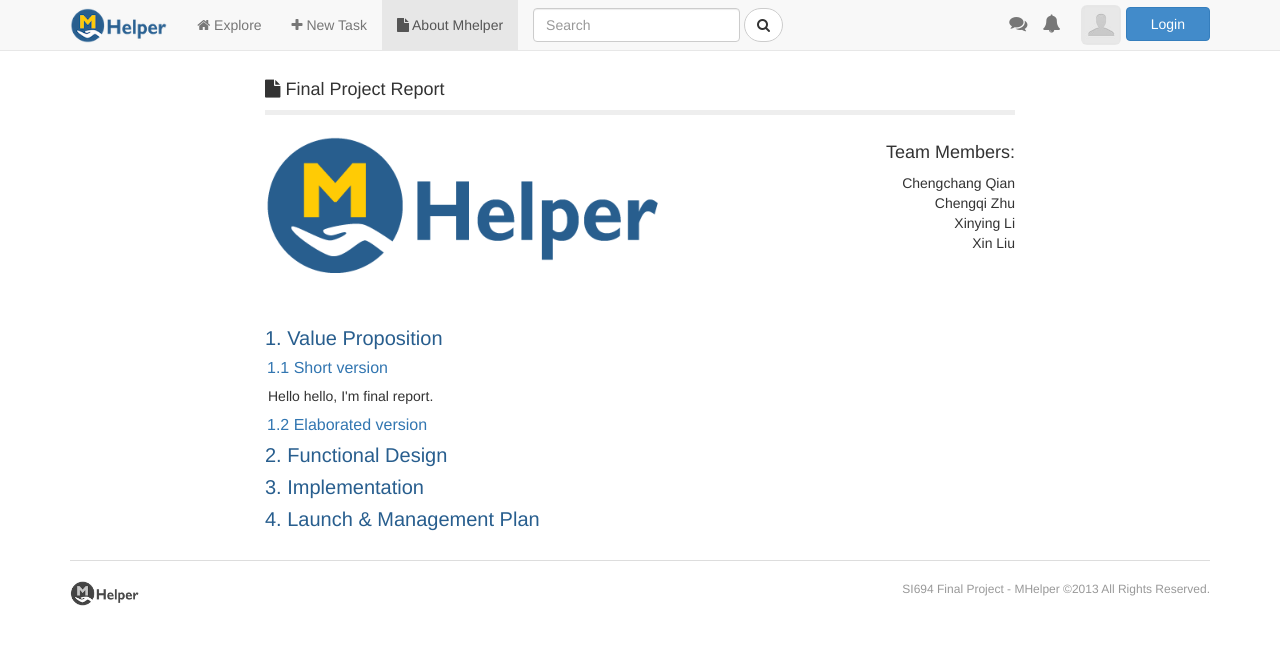
After one commit to umliuxin/MHelper, a PHP site: page /plus/report.php in a window 1280 px wide. The commit adds this page. Shown: the top 645 px of the page. Run offline with PHP 8.4, Linux system fonts and the light colour scheme; some libraries are stand-ins or nearby versions.

Commit message:
report page

```diff
--- /dev/null
+++ b/css/report.css
@@ -0,0 +1,47 @@
+a:hover {
+    text-decoration: none;
+}
+body {
+    padding-top: 70px;
+}
+.avatar {
+    width:40px;
+    height:40px;
+    margin:5px;
+}
+#searchBtn {
+    border-radius: 18px;
+}
+#mainbar {
+
+}
+hr.divider {
+    margin: 0 auto 18px;
+    border-width: 5px;
+}
+
+.frame{
+/*	border:1px solid #ccc;
+	padding:10px;*/
+}
+
+.intro{
+	padding-bottom:40px;
+}
+
+.report{
+
+}
+
+.report h4{
+	font-size:20px;
+	color:#285e8e;
+}
+.report h5{
+	font-size:16px;
+	color:#3276b1;
+	padding-left:2px;
+}
+.report p{
+	padding-left:3px;
+}
--- a/header.php
+++ b/header.php
@@ -16,6 +16,7 @@
 			<ul class="nav navbar-nav">
 				<li <?php if($page == "home"){?>class="active"<?php }?> ><a href="index.php"><i class="fa fa-home"></i> Explore</a></li>
 				<li <?php if($page == "new"){?>class="active"<?php }?> ><a href="newtask.php"><i class="fa fa-plus"></i> New Task</a></li>
+				<li <?php if($page == "report"){?>class="active"<?php }?> ><a href="report.php"><i class="fa fa-file"></i> About Mhelper</a></li>
 			</ul>
 
 			<form class="navbar-form navbar-left" id="searchBar" role="search">
--- /dev/null
+++ b/report.php
@@ -0,0 +1,64 @@
+<?php
+$page = "report";
+?>
+
+<!doctype html>
+<html lang="en">
+<head>
+	<meta charset="UTF-8">
+	<title>MHelper-Final Report</title>
+
+	<!-- Load CSS Files -->
+	<link rel="stylesheet" href="css/bootstrap/bootstrap.min.css">
+	<link rel="stylesheet" href="//netdna.bootstrapcdn.com/font-awesome/4.0.3/css/font-awesome.css">
+	<link rel="stylesheet" href="css/report.css">
+
+	<!-- Load Script Files -->
+	<script src="js/jquery/jquery.min.js"></script>
+	<script src="js/jquery/jquery-ui.min.js"></script>
+	<script src="js/bootstrap/bootstrap.min.js"></script>
+
+</head>
+<body>
+	<?php require_once("header.php"); ?>
+	<div class="container">
+		<div class="row">
+			<div id="mainbar" class="col-md-8 col-md-offset-2">
+				<h4><i class="fa fa-file"></i> Final Project Report</h4>
+				<hr class="divider">
+				<div class="frame">
+					<div class="intro">
+						<img src="img/report-logo.png" width="400" alt="logo">
+						<div class="pull-right" style="text-align:right">
+							<h4>Team Members:</h4>
+							<span>Chengchang Qian</span><br/>
+							<span>Chengqi Zhu</span><br/>
+							<span>Xinying Li</span><br/>
+							<span>Xin Liu</span>
+						</div>
+					</div>
+					<div class="report">
+						<h4>1. Value Proposition</h4>
+						<h5>1.1 Short version</h5>
+						<p>Hello hello, I'm final report.</p>
+						<h5>1.2 Elaborated version</h5>
+						<p></p>
+
+						<h4>2. Functional Design</h4>
+						<p></p>
+
+						<h4>3. Implementation</h4>
+						<p></p>
+
+						<h4>4. Launch & Management Plan</h4>
+						<p></p>
+					</div>
+				</div>
+			</div>
+		</div>
+	</div>
+
+	<?php require_once("footer.php"); ?>
+
+</body>
+</html>
```
Also changed, not shown: img/report-logo.png (added).
